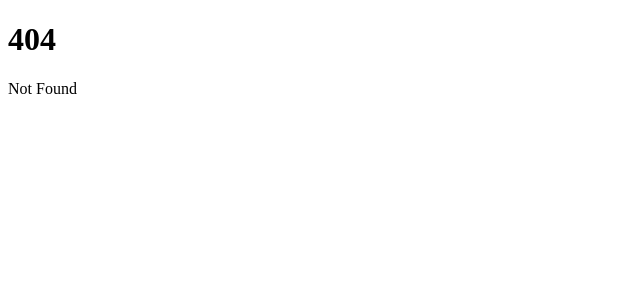
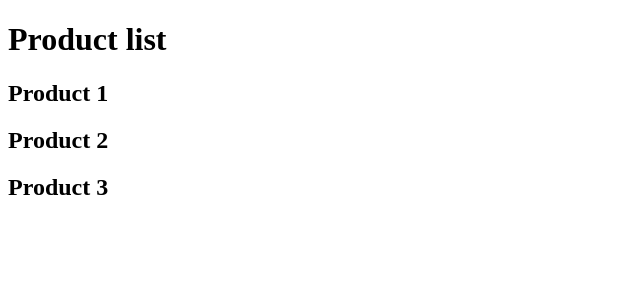
Before and after one commit to surtich/sveltekit-2024, a SvelteKit app: page /products in a window 1280 px wide. Before the commit this address had no page. Shown: the top 300 px of the page, without its empty margins (0-640 px from the left). Built offline with nearby package versions, Linux system fonts and the light colour scheme.

Commit message:
Rutas dinámicas

```diff
--- /dev/null
+++ b/src/routes/products/+page.svelte
@@ -0,0 +1,4 @@
+<h1>Product list</h1>
+<h2>Product 1</h2>
+<h2>Product 2</h2>
+<h2>Product 3</h2>
```
Also changed, not shown: src/routes/products/[productId]/+page.svelte (added, +7 -0 lines).
